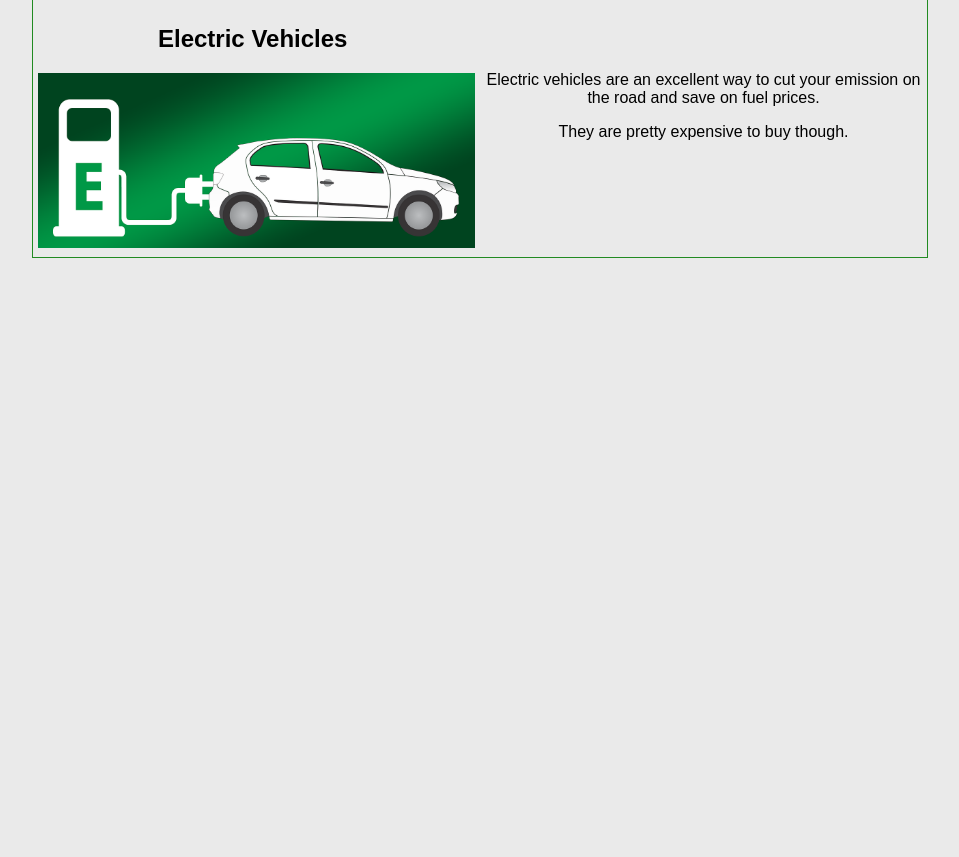
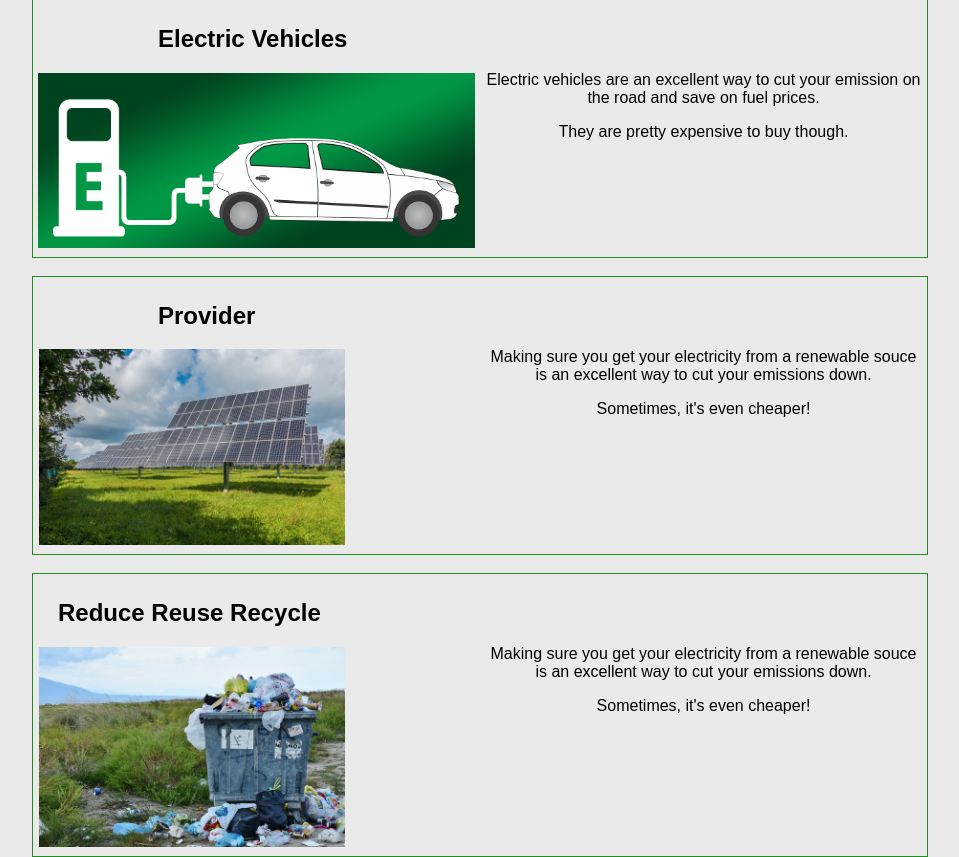
Before and after one commit to FJTDL/emitls, a Django app: page /options in a window 1280 px wide. Shown: the part 101-958 px from the top of the page, without its empty margins (160-1119 px from the left). Before the commit the page ends 359 px from the top, so only its background shows below. Run offline with Django 3.2, Linux system fonts and the light colour scheme.

Commit message:
Added the boxes for three rs and provider

```diff
--- a/emitls/emission_calculator/static/emission_calculator/styles.css
+++ b/emitls/emission_calculator/static/emission_calculator/styles.css
@@ -164,6 +164,11 @@ nav a:hover{
   display: flex;
 }
 
+.option_head {
+	position: relative;
+	left: 120px;
+}
+
 .column {
   flex: 33.33%;
   padding: 5px;
@@ -243,7 +248,13 @@ ul {
 	width: 100%;
 }
 
-#electric_head {
+#renewable {
 	position: relative;
-	left: 120px;
+	left: 1px;
+	width: 70%;
 }
+
+#rrr {
+	position: relative;
+	left: 20px;
+}
--- a/emitls/emission_calculator/templates/emission_calculator/options.html
+++ b/emitls/emission_calculator/templates/emission_calculator/options.html
@@ -6,7 +6,7 @@
     <section class="box">
       <div class="row">
         <div class="column">
-          <h2 id="electric_head">Electric Vehicles</h2>
+          <h2 class="option_head">Electric Vehicles</h2>
           <img src="{% static '../static/images/electric_car.png' %}" id="electric_car">
         </div>
         <div class="column">
@@ -18,4 +18,40 @@
     </section>
   </a>
 
+  <br>
+
+  <a href="{% url 'provider' %}">
+    <section class="box">
+      <div class="row">
+        <div class="column">
+          <h2 class="option_head">Provider</h2>
+          <img src="{% static '../static/images/solar.jpg' %}" id="renewable">
+        </div>
+        <div class="column">
+          <p class="brief_text">Making sure you get your electricity from a renewable souce is an excellent way to cut your emissions down.</p>
+          <p class="brief_text">Sometimes, it's even cheaper!</p>
+        </div>
+      </div>
+      </div>
+    </section>
+  </a>
+
+  <br>
+
+  <a href="{% url 'reduce_reuse_recycle' %}">
+    <section class="box">
+      <div class="row">
+        <div class="column">
+          <h2 id="rrr" class="option_head">Reduce Reuse Recycle</h2>
+          <img src="{% static '../static/images/bin.jpg' %}" id="renewable">
+        </div>
+        <div class="column">
+          <p class="brief_text">Making sure you get your electricity from a renewable souce is an excellent way to cut your emissions down.</p>
+          <p class="brief_text">Sometimes, it's even cheaper!</p>
+        </div>
+      </div>
+      </div>
+    </section>
+  </a>
+
 {% endblock %}
--- a/emitls/emission_calculator/urls.py
+++ b/emitls/emission_calculator/urls.py
@@ -9,4 +9,6 @@ urlpatterns = [
   path('about', views.about, name='about'),
   path('options', views.options, name='options'),
   path('electric', views.electric, name='electric'),
+  path('provider', views.provider, name='provider'),
+  path('reduce_reuse_recycle', views.reduce_reuse_recycle, name='reduce_reuse_recycle'),
 ]
--- a/emitls/emission_calculator/views.py
+++ b/emitls/emission_calculator/views.py
@@ -26,6 +26,14 @@ def electric(request):
   return render(request, "emission_calculator/electric.html")
 
 
+def provider(request):
+  return render(request, "emission_calculator/provider.html")
+
+
+def reduce_reuse_recycle(request):
+  return(request, "emission_calculator/rrr.html")
+
+
 def score(request):
   return render(request, "emission_calculator/score.html", {
         "form": YesNoForm()
```
Also changed, not shown: emitls/emission_calculator/static/images/bin.jpg (added), emitls/emission_calculator/static/images/solar.jpg (added).
